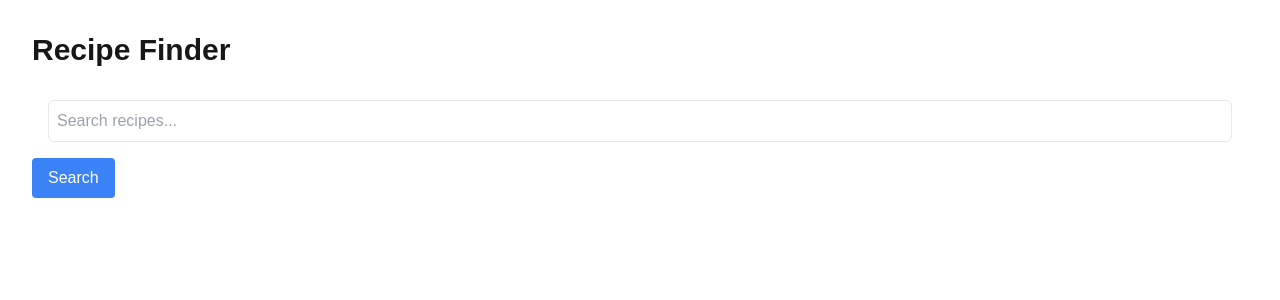
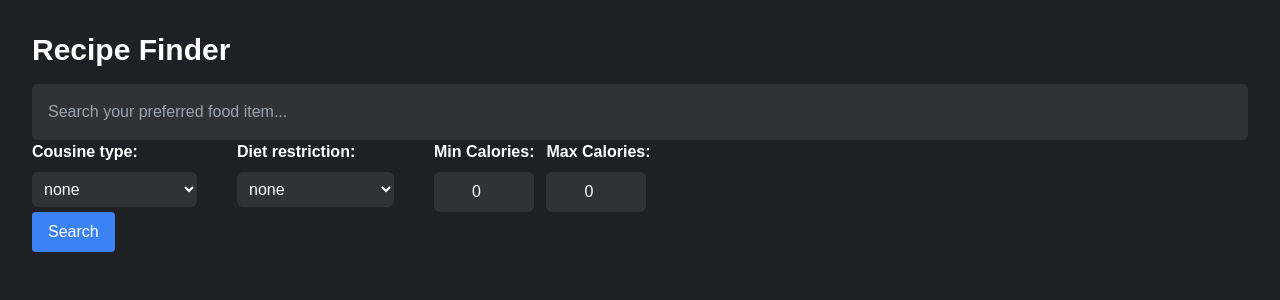
Before and after one commit to Mehedi-Hassan-Rauf/sasthotecth-task, a Next.js app: page / in a window 1280 px wide. Shown: the top 300 px of the page. Built offline with nearby package versions, Linux system fonts and the light colour scheme.

Commit message:
added more search functionalities

```diff
--- a/src/app/(pages)/recipe/[id]/page.tsx
+++ b/src/app/(pages)/recipe/[id]/page.tsx
@@ -56,6 +56,7 @@ const RecipeDetails = () => {
     return <p>Recipe not found</p>;
   }
 
+  console.log(recipe)
   return (
     <div className="p-8">
       <h1 className="text-4xl font-bold">{recipe.title}</h1>
--- a/src/app/layout.tsx
+++ b/src/app/layout.tsx
@@ -28,7 +28,7 @@ export default function RootLayout({
     <html lang="en">
       <body
       suppressHydrationWarning={true}
-        className={`${geistSans.variable} ${geistMono.variable} antialiased`}
+        className={`${geistSans.variable} ${geistMono.variable} antialiased bg-[#1f2023] text-white`}
       >
         <StoreProvider>
           {children}
--- a/src/app/page.tsx
+++ b/src/app/page.tsx
@@ -1,42 +1,18 @@
 "use client";
 import { useSelector, useDispatch } from 'react-redux';
 import { RootState } from '../store';
-import { setRecipes, setLoading, setError } from '../store/recipeSlice';
-import axios from 'axios';
 import SearchBar from '../components/SearchBar';
 import RecipeCard from '../components/RecipeCard';
 
+
 const Home = () => {
-  const { searchQuery, recipes, loading, error } = useSelector((state: RootState) => state.recipes);
-  const dispatch = useDispatch();
-
-  const fetchRecipes = async () => {
-    dispatch(setLoading(true));
-    try {
-      const response = await axios.get('https://api.spoonacular.com/recipes/complexSearch', {
-        params: {
-          apiKey: process.env.NEXT_PUBLIC_SPOONACULAR_API_KEY,
-          query: searchQuery,
-        },
-        headers:{
-          Authorization : process.env.NEXT_PUBLIC_SPOONACULAR_API_KEY,
-        },
-      });
-      dispatch(setRecipes(response.data.results));
-    } catch (err: any) {
-      dispatch(setError(err.message));
-    }
-  };
+  const { recipes} = useSelector((state: RootState) => state.recipes);
 
   return (
     <div className="p-8">
       <h1 className="text-3xl font-bold mb-4">Recipe Finder</h1>
       <SearchBar />
-      <button onClick={fetchRecipes} className="bg-blue-500 text-white py-2 px-4 rounded">
-        Search
-      </button>
-      {loading && <p>Loading...</p>}
-      {error && <p className="text-red-500">Error: {error}</p>}
+
       <div className="grid grid-cols-1 md:grid-cols-3 gap-4 mt-8">
         {recipes.map((recipe: any) => (
           <RecipeCard key={recipe.id} title={recipe.title} image={recipe.image} id={recipe.id} />
--- a/src/components/SearchBar.tsx
+++ b/src/components/SearchBar.tsx
@@ -1,22 +1,178 @@
 "use client";
 import { useDispatch, useSelector } from 'react-redux';
-import { setSearchQuery } from '../store/recipeSlice';
+import { setError, setLoading, setRecipes, setSearchQuery, setSelectedCuisine, setSelectedDiet, setSelectedMaxValue, setSelectedMinValue } from '../store/recipeSlice';
 import { RootState } from '../store';
+import axios from 'axios';
+
+
+const cuisines = [
+  "none",
+  "African",
+  "Asian",
+  "American",
+  "British",
+  "Cajun",
+  "Caribbean",
+  "Chinese",
+  "Eastern European",
+  "European",
+  "French",
+  "German",
+  "Greek",
+  "Indian",
+  "Irish",
+  "Italian",
+  "Japanese",
+  "Jewish",
+  "Korean",
+  "Latin American",
+  "Mediterranean",
+  "Mexican",
+  "Middle Eastern",
+  "Nordic",
+  "Southern",
+  "Spanish",
+  "Thai",
+  "Vietnamese",
+];
+
+const diet = [
+  "none",
+  "Gluten Free",
+  "Ketogenic",
+  "Vegetarian",
+  "Lacto-Vegetarian",
+  "Ovo-Vegetarian",
+  "Vegan",
+  "Pescetarian",
+  "Paleo",
+  "Primal",
+  "Low FODMAP",
+  "Whole30",
+]
 
 const SearchBar = () => {
   const dispatch = useDispatch();
-  const searchQuery = useSelector((state: RootState) => state.recipes.searchQuery);
+  const { searchQuery,selectedCuisine,selectedDiet,selectedMinValue,selectedMaxValue, loading, error } = useSelector((state: RootState) => state.recipes);
+
+  const fetchRecipes = async () => {
+    if(searchQuery==="" && selectedCuisine === "none" && selectedMaxValue === 0){
+      dispatch(setError("Please select any data"));
+      console.log("stop");
+      return;
+    }
+    dispatch(setLoading(true));
+    try {
+      const params: Record<string, string> = {
+        apiKey: process.env.NEXT_PUBLIC_SPOONACULAR_API_KEY || "",
+      };
+
+      if (searchQuery !== "") {
+        params.query = searchQuery;
+      }
+      if (selectedCuisine !== "none") {
+        params.cuisine = selectedCuisine;
+      }
+      if (selectedDiet !== "none") {
+        params.diet	 = selectedDiet;
+      }
+      if (selectedMinValue) {
+        params.minCalories = String(selectedMinValue);
+      }
+      if (selectedMaxValue) {
+        params.maxCalories	 = String(selectedMaxValue);
+      }
+
+      const response = await axios.get(
+        "https://api.spoonacular.com/recipes/complexSearch",
+        { params }
+      );
+
+      dispatch(setRecipes(response.data.results));
+    } catch (err: any) {
+      dispatch(setError(err.message));
+    }
+  };
 
   return (
-    <div className="flex items-center gap-4 p-4">
+    <>
+      <div className="flex items-center gap-4">
         <input
           type="text"
           value={searchQuery}
           onChange={(e) => dispatch(setSearchQuery(e.target.value))}
-        placeholder="Search recipes..."
-        className="border rounded-md p-2 w-full"
+          placeholder="Search your preferred food item..."
+          className="rounded-md p-4 w-full bg-[#313235] outline-none"
         />
       </div>
+      <div className='flex flex-row gap-10'>
+        <div className='flex flex-col'>
+          <label htmlFor="selectField" className="block mb-2 font-bold">
+            Cousine type:
+          </label>
+          <select
+            id="selectField"
+            value={selectedCuisine}
+            onChange={(event)=> dispatch(setSelectedCuisine(event.target.value))}
+            className="rounded-md p-2 bg-[#313235] outline-none"
+          >
+            {
+              cuisines.map((val,index)=><option key={index} value={val}>{val}</option>)
+            }
+          </select>
+        </div>
+        <div className='flex flex-col'>
+            <label htmlFor="selectField" className="block mb-2 font-bold">
+              Diet restriction:
+            </label>
+            <select
+              id="selectField"
+              value={selectedDiet}
+              onChange={(event)=> dispatch(setSelectedDiet(event.target.value))}
+              className="rounded-md p-2 bg-[#313235] outline-none"
+            >
+              {
+                diet.map((val,index)=><option key={index} value={val}>{val}</option>)
+              }
+            </select>
+        </div>
+        <div className='flex flex-row gap-3'>
+          <div>
+            <label htmlFor="selectField" className="block mb-2 font-bold">
+              Min Calories:
+            </label>
+            <input
+              id="numberInput"
+              type="number"
+              min={0}
+              max={2000}
+              value={selectedMinValue || 0}
+              onChange={((event)=>{if(Number(event.target.value) < 2001) dispatch(setSelectedMinValue(Number(event.target.value)))})}
+              className="py-2 rounded-md text-center bg-[#313235] outline-none w-[100px]"
+            />
+          </div>
+          <div>
+            <label htmlFor="selectField" className="block mb-2 font-bold">
+              Max Calories:
+            </label>
+            <input
+              id="numberInput"
+              type="number"
+              min={0}
+              max={2000}
+              value={selectedMaxValue || 0}
+              onChange={((event)=>{if(Number(event.target.value) < 2001) dispatch(setSelectedMaxValue(Number(event.target.value)))})}
+              className="py-2 rounded-md text-center bg-[#313235] outline-none w-[100px]"
+            />
+          </div>
+        </div>
+      </div>
+      <button onClick={fetchRecipes} className="bg-blue-500 text-white py-2 px-4 rounded">
+        Search
+      </button>
+      {loading && <p>Loading...</p>}
+      {error && <p className="text-red-500">Error: {error}</p>}
+    </>
   );
 };
 
--- a/src/store/recipeSlice.ts
+++ b/src/store/recipeSlice.ts
@@ -2,6 +2,10 @@ import { createSlice, PayloadAction } from '@reduxjs/toolkit';
 
 interface RecipeState {
   searchQuery: string;
+  selectedCuisine: string,
+  selectedDiet: string,
+  selectedMinValue: number,
+  selectedMaxValue: number,
   recipes: any[];
   loading: boolean;
   error: string | null;
@@ -9,6 +13,10 @@ interface RecipeState {
 
 const initialState: RecipeState = {
   searchQuery: '',
+  selectedCuisine: 'none',
+  selectedDiet: 'none',
+  selectedMinValue: 0,
+  selectedMaxValue: 0,
   recipes: [],
   loading: false,
   error: null,
@@ -20,6 +28,18 @@ const recipeSlice = createSlice({
   reducers: {
     setSearchQuery(state, action: PayloadAction<string>) {
       state.searchQuery = action.payload;
+    },
+    setSelectedCuisine(state, action: PayloadAction<string>) {
+      state.selectedCuisine = action.payload;
+    },
+    setSelectedDiet(state, action: PayloadAction<string>) {
+      state.selectedDiet = action.payload;
+    },
+    setSelectedMinValue(state, action: PayloadAction<number>) {
+      state.selectedMinValue = action.payload;
+    },
+    setSelectedMaxValue(state, action: PayloadAction<number>) {
+      state.selectedMaxValue = action.payload;
     },
     setRecipes(state, action: PayloadAction<any[]>) {
       state.recipes = action.payload;
@@ -34,6 +54,6 @@ const recipeSlice = createSlice({
   },
 });
 
-export const { setSearchQuery, setRecipes, setLoading, setError } = recipeSlice.actions;
+export const { setSearchQuery, setSelectedCuisine, setSelectedDiet, setSelectedMinValue, setSelectedMaxValue, setRecipes, setLoading, setError } = recipeSlice.actions;
 
 export default recipeSlice.reducer;
```
Lines whose indentation alone changed are shown as unchanged.
